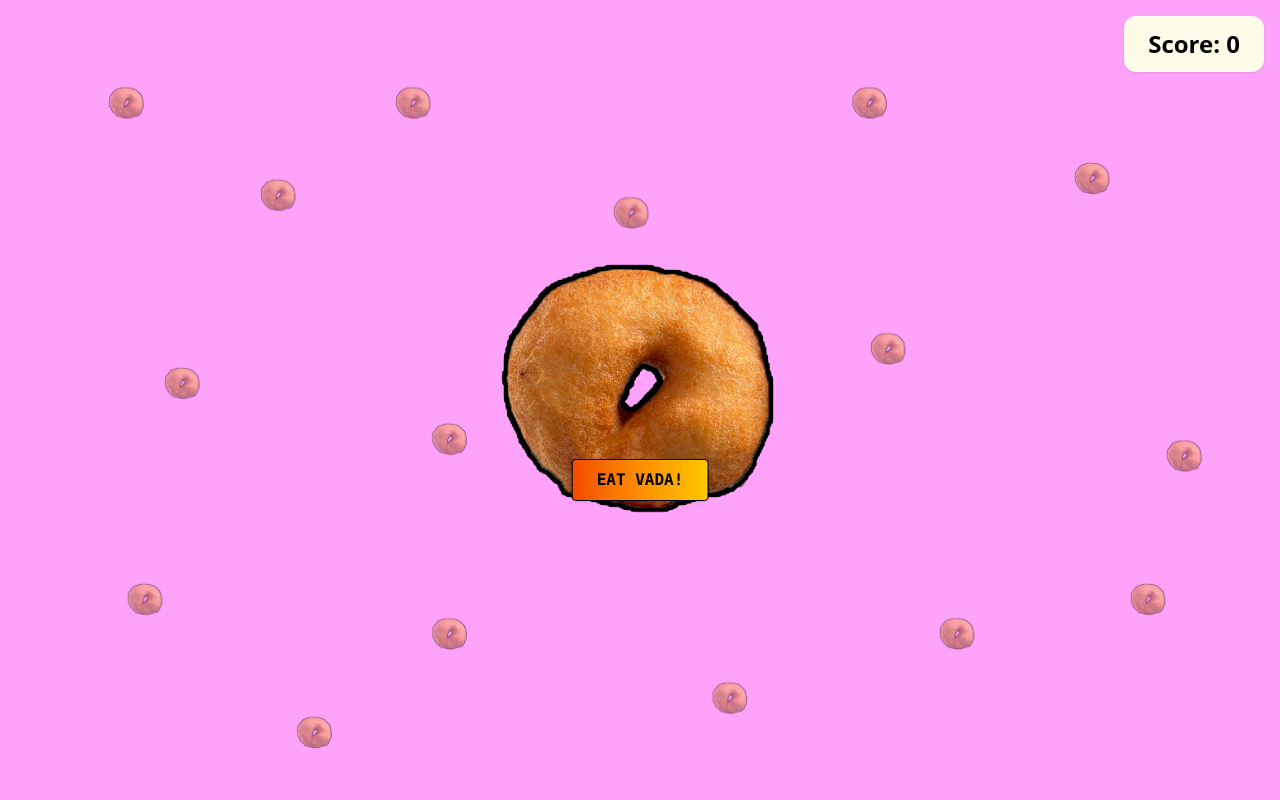
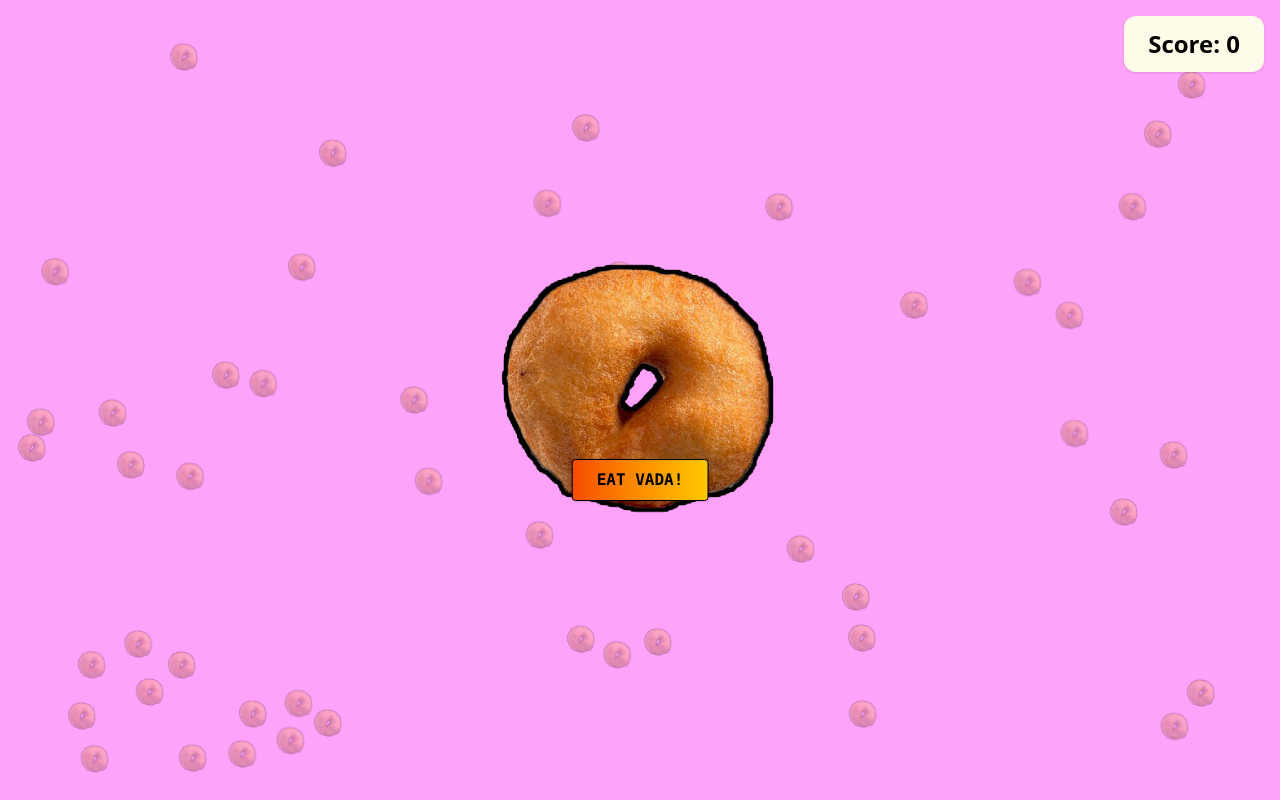
Before and after one commit to jose-0000/Vada_Useless_Projects, a React (Vite) app: page / in a window 1280 px wide. Built offline with nearby package versions, Linux system fonts and the light colour scheme.

Commit message:
added background animated floating vada's

```diff
--- a/src/EatButton.jsx
+++ b/src/EatButton.jsx
@@ -10,6 +10,8 @@ const EatButton = ({ onClick, position }) => {
         top: position?.top || '60%',
         left: position?.left || '50%',
         transform: 'translate(-50%, -50%)',
+        zIndex: 2,
+        cursor: 'pointer',
       }}
       onClick={onClick}
     >
--- a/src/Home.jsx
+++ b/src/Home.jsx
@@ -1,5 +1,7 @@
-import { useState } from 'react'
+import { useState, useMemo } from 'react'
 import mainPageBg from './assets/Main_Page.png';
+import mainPageBg1 from './assets/Main_Page_v1.png';
+import mainPageBg2 from './assets/Main_Page_v2.png';
 import EatButton from './EatButton.jsx'
 import vadaImg from './assets/vada.png';
 import Score from './Score.jsx';
@@ -8,7 +10,43 @@ function Home() {
   const [bites, setBites] = useState(0);
   // Change this value to increase/decrease the boundary below the vada image and score
   const safeZoneHeight = 350; // px
+  // Change this value to control the number of vadas in the background
+  const vadaDensity = 50; // number of vadas
+  const vadaSize = 30; // px, all vadas same size (smaller)
+  const minDistance = 100; // px, minimum distance between vadas (increased for smaller size)
   const [buttonPos, setButtonPos] = useState({ top: '60%', left: '50%' });
+
+  // Generate random positions for vadas with minimum spacing
+  function generateVadaPositions(count, minDist, size) {
+    const positions = [];
+    let attempts = 0;
+    const animations = ['vadaFloatY', 'vadaFloatX', 'vadaFloatCircle'];
+    while (positions.length < count && attempts < count * 20) {
+      const top = Math.random() * 100;
+      const left = Math.random() * 100;
+      // Check minimum distance
+      let tooClose = false;
+      for (const pos of positions) {
+        const dx = (left - pos.left) * window.innerWidth / 100;
+        const dy = (top - pos.top) * window.innerHeight / 100;
+        if (Math.sqrt(dx * dx + dy * dy) < minDist) {
+          tooClose = true;
+          break;
+        }
+      }
+      if (!tooClose) {
+        positions.push({
+          top: `${top}%`,
+          left: `${left}%`,
+          animation: animations[Math.floor(Math.random() * animations.length)],
+        });
+      }
+      attempts++;
+    }
+    return positions;
+  }
+
+  const vadaPositions = useMemo(() => generateVadaPositions(vadaDensity, minDistance, vadaSize), [vadaDensity, minDistance, vadaSize]);
 
   const handleEatVada = () => {
     setBites(bites + 1);
@@ -32,7 +70,7 @@ function Home() {
     <div
       style={{
         minHeight: '100vh',
-        backgroundImage: `url(${mainPageBg})`,
+        backgroundImage: `url(${mainPageBg2})`,
         backgroundSize: 'cover',
         backgroundPosition: 'center',
         backgroundRepeat: 'no-repeat',
@@ -40,7 +78,31 @@ function Home() {
         overflow: 'hidden',
       }}
     >
-      <div style={{ display: 'flex', flexDirection: 'column', alignItems: 'center', justifyContent: 'center', height: '100vh' }}>
+      {/* Floating vadas in the background, randomly scattered with spacing */}
+      {vadaPositions.map((pos, idx) => (
+        <img
+          key={idx}
+          src={vadaImg}
+          alt="Vada bg"
+          draggable={false}
+          style={{
+            position: 'absolute',
+            top: pos.top,
+            left: pos.left,
+            width: `${vadaSize}px`,
+            height: `${vadaSize}px`,
+            opacity: 0.3,
+            pointerEvents: 'none',
+            userSelect: 'none',
+            zIndex: 0,
+            transform: 'translate(-50%, -50%)',
+            animation: `${pos.animation} 3s ease-in-out infinite`,
+            animationDelay: `${(idx % 8) * 0.3}s`,
+          }}
+        />
+      ))}
+      {/* Main content */}
+      <div style={{ display: 'flex', flexDirection: 'column', alignItems: 'center', justifyContent: 'center', height: '100vh', position: 'relative', zIndex: 1 }}>
         <img
           src={vadaImg}
           alt="Vada"
--- a/src/index.css
+++ b/src/index.css
@@ -1 +1,22 @@
 @import "tailwindcss";
+
+
+@keyframes vadaFloatY {
+  0% { transform: translateY(0); }
+  50% { transform: translateY(-6px); }
+  100% { transform: translateY(0); }
+}
+
+@keyframes vadaFloatX {
+  0% { transform: translateX(0); }
+  50% { transform: translateX(8px); }
+  100% { transform: translateX(0); }
+}
+
+@keyframes vadaFloatCircle {
+  0% { transform: translate(0, 0); }
+  25% { transform: translate(6px, -6px); }
+  50% { transform: translate(0, -12px); }
+  75% { transform: translate(-6px, -6px); }
+  100% { transform: translate(0, 0); }
+}
```
Also changed, not shown: src/assets/Main_Page_v1.png (added), src/assets/Main_Page_v2.png (added).
